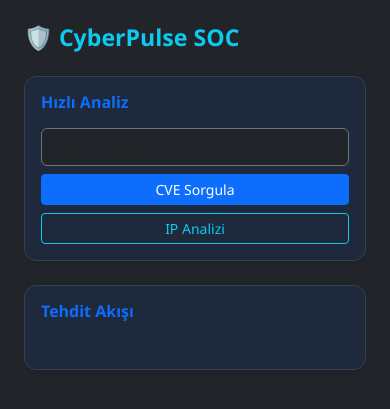
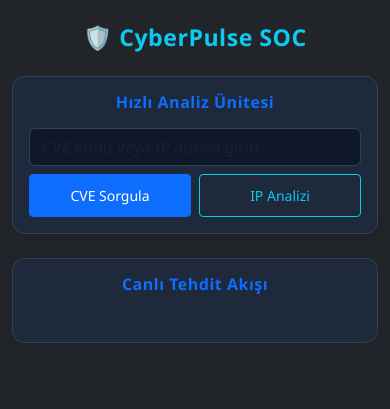
Before and after one commit to Turguty/cyberpulse, a Flask app: page / in a window 390 px wide. Shown: the top 409 px of the page. Run offline with Flask 3, Linux system fonts and the light colour scheme; data that the repository does not hold is empty.

Commit message:
Auto-Update: 2026-02-07 01:40:42

```diff
--- a/app/static/css/style.css
+++ b/app/static/css/style.css
@@ -1,29 +1,83 @@
-/* --- GENEL TASARIM --- */
-body { background-color: #0f172a !important; color: #e2e8f0; font-family: 'Segoe UI', Tahoma, Geneva, Verdana, sans-serif; }
-.card { background-color: #1e293b !important; border: 1px solid #334155 !important; border-radius: 12px; }
+/* --- GENEL TASARIM VE RENK PALETİ --- */
+body {
+    background-color: #0f172a !important;
+    color: #e2e8f0;
+    font-family: 'Segoe UI', Roboto, Helvetica, Arial, sans-serif;
+    margin: 0;
+    padding: 0;
+}
 
-/* MASAÜSTÜ: SORGU SONUCU TAŞMA ENGELİ */
+/* Kart Yapıları (SOC Teması) */
+.card {
+    background-color: #1e293b !important;
+    border: 1px solid #334155 !important;
+    border-radius: 12px;
+    box-shadow: 0 4px 6px -1px rgba(0, 0, 0, 0.1), 0 2px 4px -1px rgba(0, 0, 0, 0.06);
+}
+
+/* Başlıklar */
+h3, h6 {
+    letter-spacing: 0.5px;
+}
+
+/* --- MASAÜSTÜ: ÜST ANALİZ PANELİ VE SONUÇ KUTUSU --- */
 #tool-result {
-    max-height: 350px; /* Kutunun aşırı uzamasını engeller */
-    overflow-y: auto;  /* İçerik sığmazsa kaydırma çubuğu çıkar */
+    max-height: 250px;
+    overflow-y: auto;  /* Çok uzun sonuçlarda kaydırma çubuğu çıkar */
     background-color: #0f172a !important;
     border: 1px solid #334155 !important;
     color: #38bdf8 !important;
+    font-family: 'JetBrains Mono', 'Courier New', monospace;
     font-size: 0.85rem;
-    line-height: 1.5;
-    word-break: break-word;
+    padding: 15px;
+    border-radius: 8px;
+    word-break: break-word; /* Uzun IP/URL'leri alt satıra böler */
 }
 
-/* TABLO TASARIMI (Masaüstü) */
-.table { color: #f8fafc !important; border-collapse: separate !important; border-spacing: 0 8px !important; }
-.time-cell { color: #2dd4bf !important; font-family: 'Courier New', monospace; font-weight: bold; }
-.news-link { color: #f8fafc; text-decoration: none; font-weight: 500; }
-.news-link:hover { color: #38bdf8; text-decoration: underline; }
+/* Form Elemanları */
+.form-control {
+    background-color: #0f172a !important;
+    border: 1px solid #334155 !important;
+    color: #ffffff !important;
+}
 
-/* --- MOBİL TASARIM (KART GÖRÜNÜMÜ) --- */
+.form-control:focus {
+    border-color: #38bdf8 !important;
+    box-shadow: 0 0 0 0.25rem rgba(56, 189, 248, 0.25) !important;
+}
+
+/* --- TABLO TASARIMI (Masaüstü) --- */
+.table {
+    color: #f8fafc !important;
+}
+
+.time-cell {
+    color: #2dd4bf !important;
+    font-family: 'JetBrains Mono', monospace;
+    font-weight: bold;
+    font-size: 0.85rem;
+}
+
+.news-link {
+    color: #f8fafc;
+    text-decoration: none;
+    font-weight: 500;
+    transition: color 0.2s ease-in-out;
+}
+
+.news-link:hover {
+    color: #38bdf8;
+    text-decoration: underline;
+}
+
+/* --- MOBİL TASARIM (FOTOĞRAFTAKİ KART YAPISI) --- */
 @media (max-width: 768px) {
-    thead { display: none; } /* Başlıkları mobilde gizle */
+    /* Masaüstü başlıklarını mobilde gizle */
+    thead {
+        display: none;
+    }
 
+    /* Her tablo satırını bağımsız bir karta dönüştür */
     #news-table-body tr {
         display: flex;
         flex-direction: column;
@@ -34,15 +88,16 @@ body { background-color: #0f172a !important; color: #e2e8f0; font-family: 'Segoe
         border: 1px solid #334155;
     }
 
+    /* Hücreleri dikey diz ve etiket ekle */
     #news-table-body td {
         display: block;
         border: none !important;
-        padding: 0 0 15px 0 !important;
+        padding: 0 0 12px 0 !important;
         position: relative;
-        padding-top: 22px !important; /* Etiket için yer */
+        padding-top: 22px !important; /* Etiket için üst boşluk */
     }
 
-    /* Etiketlerin (Zaman, Başlık, Risk) Yerleşimi */
+    /* Zaman, Başlık, Risk Etiketleri (CSS ile otomatik eklenir) */
     #news-table-body td::before {
         position: absolute;
         top: 0;
@@ -58,6 +113,15 @@ body { background-color: #0f172a !important; color: #e2e8f0; font-family: 'Segoe
     #news-table-body td:nth-child(2)::before { content: "BAŞLIK"; }
     #news-table-body td:nth-child(3)::before { content: "RİSK"; }
 
-    .news-link { font-size: 1.05rem; line-height: 1.4; display: block; }
-    .badge { padding: 8px 12px; font-size: 0.8rem; }
+    /* Mobilde link fontunu büyüt */
+    .news-link {
+        font-size: 1.05rem;
+        display: block;
+        line-height: 1.4;
+    }
+
+    /* Mobilde butonları tam genişlik yap (Opsiyonel) */
+    .btn {
+        padding: 10px;
+    }
 }
--- a/app/templates/index.html
+++ b/app/templates/index.html
@@ -8,24 +8,29 @@
     <link rel="stylesheet" href="{{ url_for('static', filename='css/style.css') }}">
 </head>
 <body class="bg-dark text-white">
-    <div class="container-fluid p-4">
-        <h3 class="mb-4 text-info fw-bold">🛡️ CyberPulse SOC</h3>
-        <div class="row g-4">
-            <div class="col-lg-3 col-md-4">
-                <div class="card p-3 shadow-sm h-100">
-                    <h6 class="text-primary fw-bold mb-3">Hızlı Analiz</h6>
-                    <input type="text" id="tool-input" class="form-control bg-dark text-white border-secondary mb-2" placeholder="CVE veya IP...">
-                    <div class="d-grid gap-2">
-                        <button class="btn btn-primary btn-sm" onclick="runTool('cve')">CVE Sorgula</button>
-                        <button class="btn btn-outline-info btn-sm" onclick="runTool('ip')">IP Analizi</button>
+    <div class="container py-4" style="max-width: 1000px;">
+        <h3 class="mb-4 text-info fw-bold text-center">🛡️ CyberPulse SOC</h3>
+
+        <div class="row g-4 justify-content-center">
+            <div class="col-12">
+                <div class="card p-3 shadow-sm border-info-subtle">
+                    <h6 class="text-primary fw-bold mb-3 text-center">Hızlı Analiz Ünitesi</h6>
+                    <div class="row g-2 align-items-start">
+                        <div class="col-md-8">
+                            <input type="text" id="tool-input" class="form-control bg-dark text-white border-secondary" placeholder="CVE kodu veya IP adresi girin...">
+                        </div>
+                        <div class="col-md-4 d-flex gap-2">
+                            <button class="btn btn-primary w-100 btn-sm" onclick="runTool('cve')">CVE Sorgula</button>
+                            <button class="btn btn-outline-info w-100 btn-sm" onclick="runTool('ip')">IP Analizi</button>
+                        </div>
                     </div>
                     <div id="tool-result" class="alert mt-3 d-none"></div>
                 </div>
             </div>
 
-            <div class="col-lg-9 col-md-8">
+            <div class="col-12">
                 <div class="card p-3 shadow-sm">
-                    <h6 class="text-primary fw-bold mb-3">Tehdit Akışı</h6>
+                    <h6 class="text-primary fw-bold mb-3 text-center">Canlı Tehdit Akışı</h6>
                     <div class="table-responsive">
                         <table class="table table-dark table-hover align-middle">
                             <thead>
```
